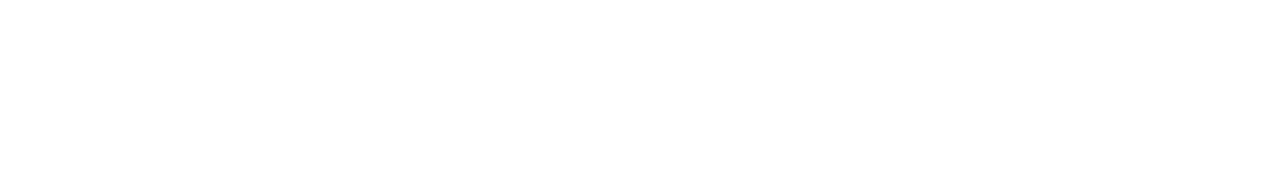
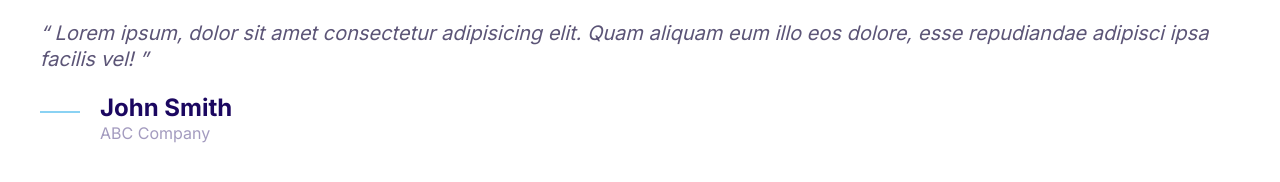
Before and after one commit to ProgramAkash/hostify, a plain HTML site: page index.html in a window 1280 px wide. Drawn offline with Linux system fonts and the light colour scheme.

Commit message:
Build the quote component.

```diff
--- a/CSS/styles.css
+++ b/CSS/styles.css
@@ -4,6 +4,7 @@
   --color-accent: #ff3400;
   --color-headings: #1b0760;
   --color-body: #918ca4;
+  --color-body-darker: #5c5577;
 }
 
 *,
@@ -381,3 +382,51 @@ a {
 .media__image {
   margin-top: 1rem;
 }
+
+/****************************************Quote********************************************/
+.quote {
+  font-style: italic;
+  font-size: 3rem;
+  color: var(--color-body-darker);
+}
+.quote__text::before {
+  content: open-quote;
+}
+.quote__text::after {
+  content: close-quote;
+}
+
+.quote__hyphen {
+  margin-left: 40px;
+  position: relative;
+  bottom: 10px;
+}
+
+.media__body,
+.quote {
+  line-height: 1.3;
+}
+
+.quote__title {
+  margin-bottom: 0;
+}
+.quote__company {
+  color: var(--color-headings);
+  opacity: 0.4;
+  font-size: 2rem;
+  font-style: normal;
+}
+
+@media screen and (min-width: 1024px) {
+  .quote {
+    font-size: 2rem;
+  }
+
+  .quote__title {
+    font-size: 2.4rem;
+  }
+
+  .quote__company {
+    font-size: 1.6rem;
+  }
+}
--- a/index.html
+++ b/index.html
@@ -13,5 +13,25 @@
     <link rel="stylesheet" href="CSS/normalize.css" />
     <link rel="stylesheet" href="CSS/styles.css" />
   </head>
-  <body></body>
+  <body>
+    <blockquote class="quote">
+      <p class="quote__text">
+        Lorem ipsum, dolor sit amet consectetur adipisicing elit. Quam aliquam
+        eum illo eos dolore, esse repudiandae adipisci ipsa facilis vel!
+      </p>
+    </blockquote>
+    <footer>
+      <div class="media">
+        <div class="media__image">
+          <svg class="icon icon__primary quote__hyphen">
+            <use xlink:href="images/sprite.svg#clock"></use>
+          </svg>
+        </div>
+        <div class="media__body">
+          <h3 class="media__title quote__title">John Smith</h3>
+          <p class="quote__company">ABC Company</p>
+        </div>
+      </div>
+    </footer>
+  </body>
 </html>
```
